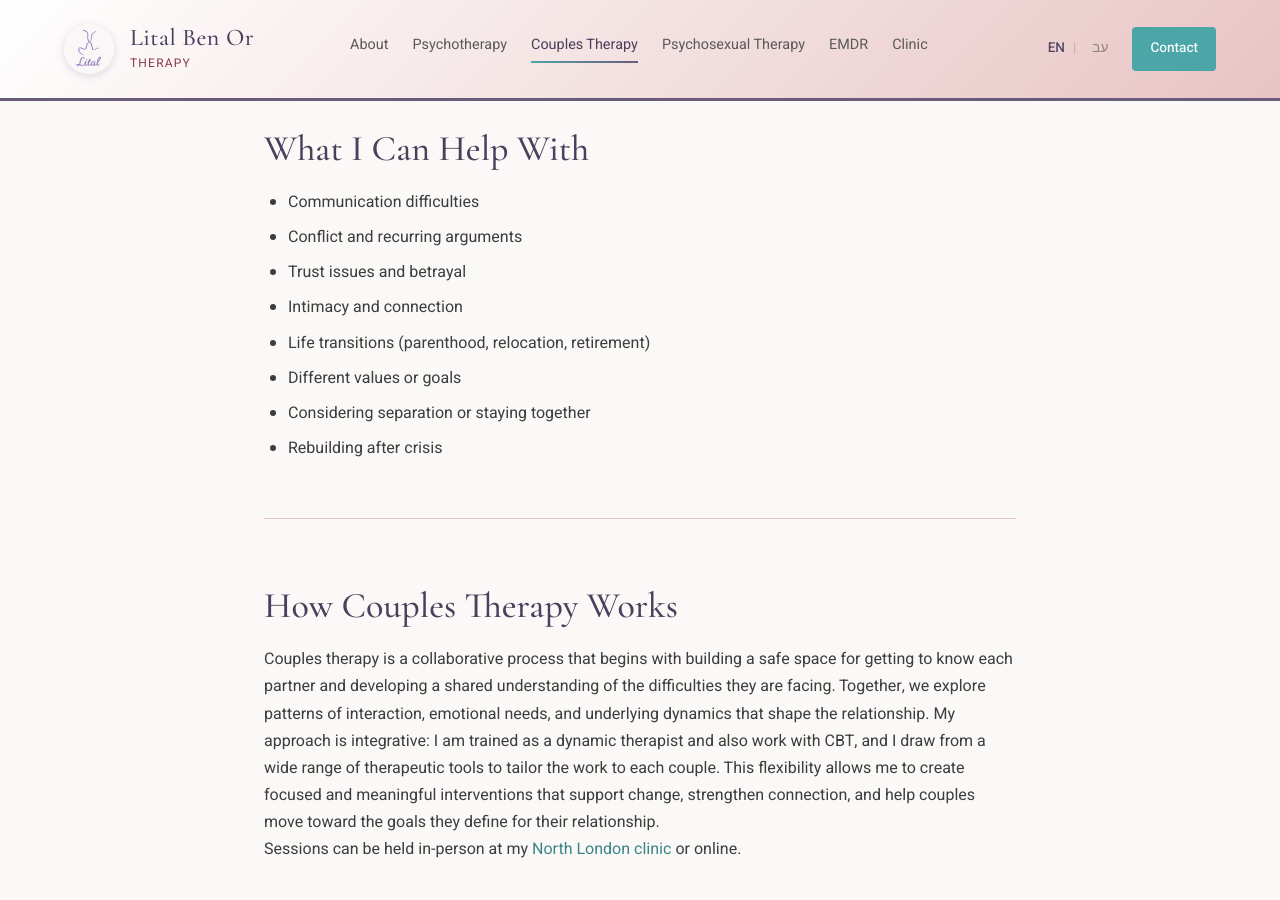
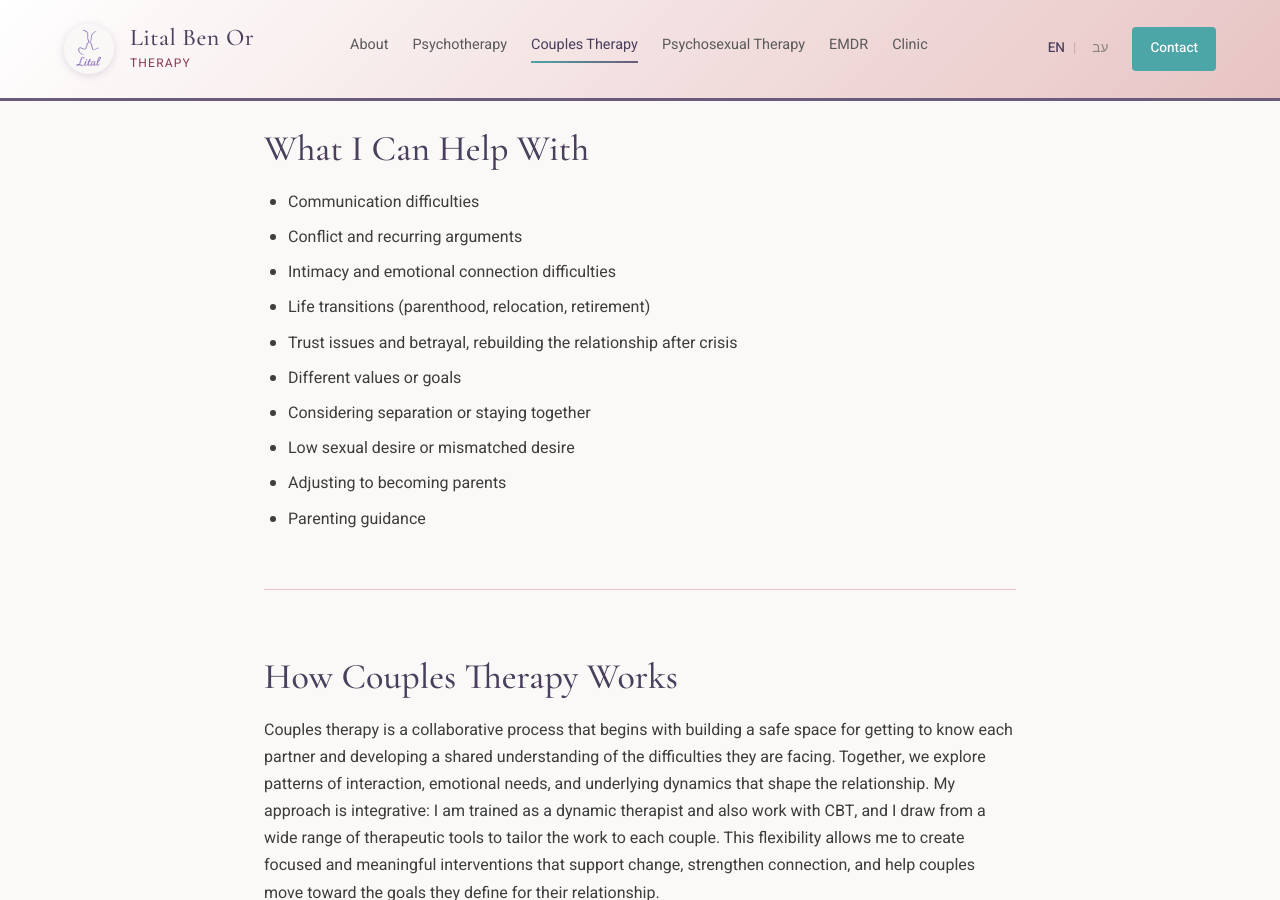
Before and after one commit to litalbenor/litalbenor.github.io, a Jekyll site: the page built from en/couples-therapy.md, in a window 1280 px wide and 900 px high, scrolled down 581 px. Built offline with Jekyll 4.4.1, drawn with Linux system fonts in a browser that asks for light colours.

Commit message:
Update couples therapy topics list

```diff
--- a/en/couples-therapy.md
+++ b/en/couples-therapy.md
@@ -29,12 +29,14 @@ permalink: /en/couples-therapy
       <ul>
         <li>Communication difficulties</li>
         <li>Conflict and recurring arguments</li>
-        <li>Trust issues and betrayal</li>
-        <li>Intimacy and connection</li>
+        <li>Intimacy and emotional connection difficulties</li>
         <li>Life transitions (parenthood, relocation, retirement)</li>
+        <li>Trust issues and betrayal, rebuilding the relationship after crisis</li>
         <li>Different values or goals</li>
         <li>Considering separation or staying together</li>
-        <li>Rebuilding after crisis</li>
+        <li>Low sexual desire or mismatched desire</li>
+        <li>Adjusting to becoming parents</li>
+        <li>Parenting guidance</li>
       </ul>
     </section>
 
```
